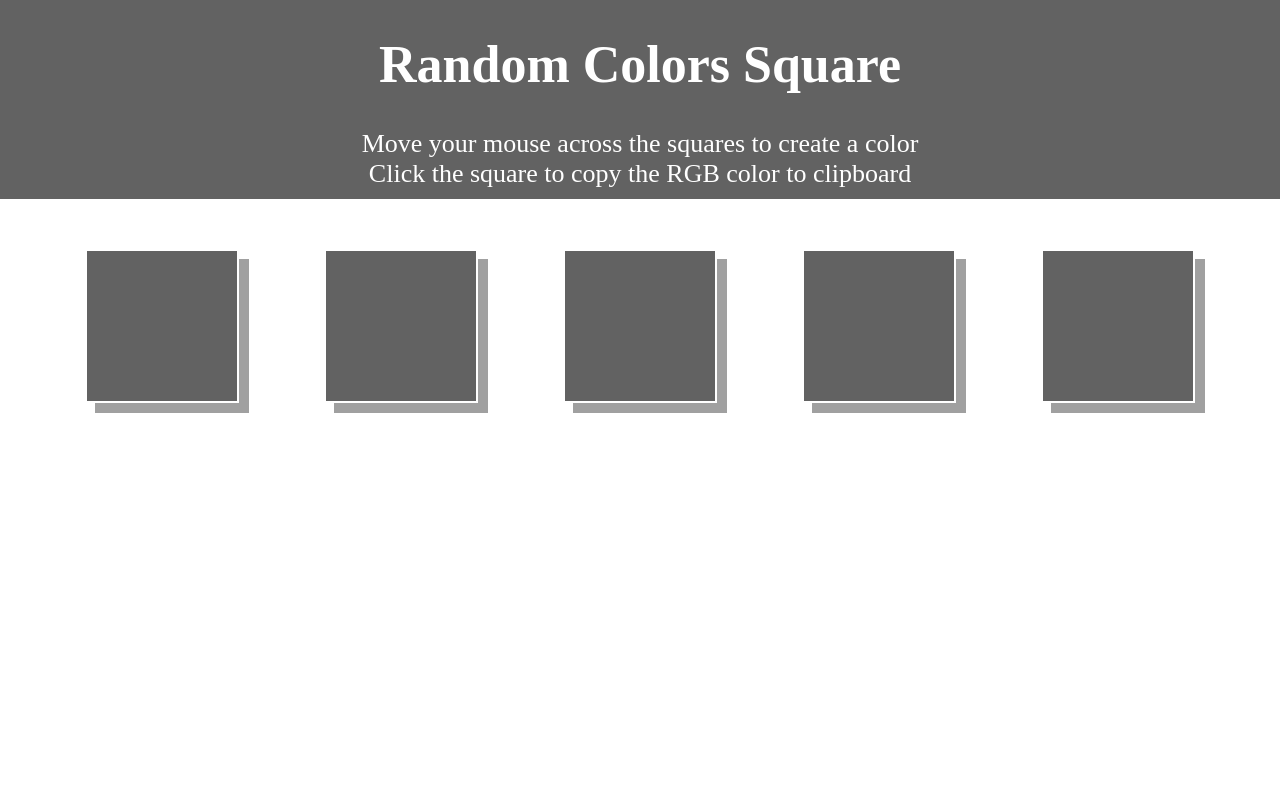
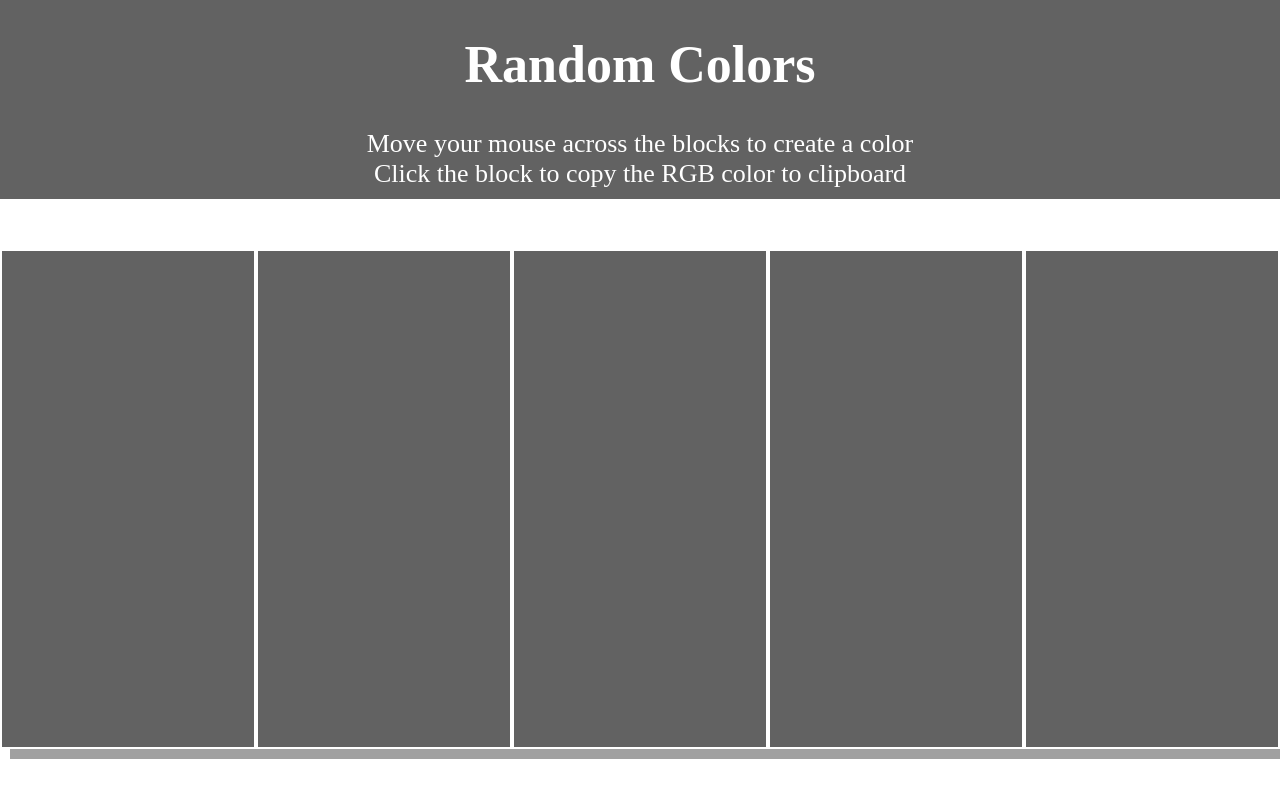
Before and after one commit to vaahxx/random-colors, a React (Create React App) app: page / in a window 1280 px wide. Built offline with nearby package versions, Linux system fonts and the light colour scheme.

Commit message:
improvements

```diff
--- a/src/App.js
+++ b/src/App.js
@@ -5,9 +5,9 @@ function App() {
   return (
     <div className="App">
       <header className="App-header">
-        <h1>Random Colors Square</h1>
-        <span>Move your mouse across the squares to create a color</span>
-        <span>Click the square to copy the RGB color to clipboard</span>
+        <h1>Random Colors</h1>
+        <span>Move your mouse across the blocks to create a color</span>
+        <span>Click the block to copy the RGB color to clipboard</span>
       </header>
       <div className="App-squares-container">
         <ColorfulSquare />
--- a/src/Square.css
+++ /dev/null
@@ -1,5 +0,0 @@
-.Colorful-square {
-  border: 2px solid white;
-  height: 150px;
-  width: 150px;
-}
--- a/src/Square.js
+++ b/src/Square.js
@@ -1,6 +1,5 @@
 import { useState } from "react";
 import styled from "styled-components";
-import "./Square.css";
 
 const Square = styled.div.attrs((props) => ({
   style: {
@@ -9,8 +8,8 @@ const Square = styled.div.attrs((props) => ({
   },
 }))`
   border: 2px solid white;
-  height: 150px;
-  width: 150px;
+  height: 62vh;
+  width: 30vw;
   cursor: pointer;
 `;
 
```
